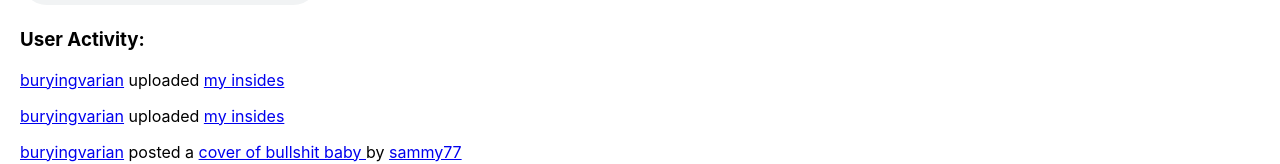
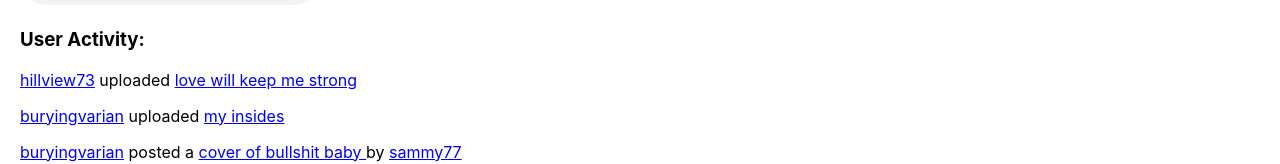
Before and after one commit to camelCaseSensitive/coverpool, a React (Create React App) app: page / in a window 1280 px wide. Shown: the part 530-694 px from the top of the page. Built offline with nearby package versions, Linux system fonts and the light colour scheme; no server answers; a web font is replaced by a local one.

Commit message:
Fix typo

```diff
--- a/src/App.js
+++ b/src/App.js
@@ -271,7 +271,7 @@ class Home extends React.Component {
         <SongPlayer songSource={'https://firebasestorage.googleapis.com/v0/b/coverpool-c532b.appspot.com/o/7R5T6CBpJHZF1wITzyLgWhvdfEI3%2Fcovers%2Fdoahnean%2Fdandelion%2Fdandelion%20written%20by%20doahnean%20and%20performed%20by%20mallard%20westcott%20on%20banjo.mp3?alt=media&token=12198219-0485-4018-870c-31a816f66665'} songName = "Dandelion" />
 
         <h3>User Activity: </h3>
-        <p><a href="/user/hillview73">buryingvarian</a> uploaded <a href="/user/hillview73/originals/love-will-keep-me-strong">my insides</a></p>
+        <p><a href="/user/hillview73">hillview73</a> uploaded <a href="/user/hillview73/originals/love-will-keep-me-strong">love will keep me strong</a></p>
         <p><a href="/user/buryingvarian">buryingvarian</a> uploaded <a href="/user/buryingvarian/originals/my-insides-">my insides</a></p>
         <p><a href="/user/buryingvarian">buryingvarian</a> posted a <a href="/user/buryingvarian/Covers/sammy77/bullshit-baby"> cover of bullshit baby </a> by <a href="/user/sammy77">sammy77</a></p>
         <p><a href="/user/buryingvarian">buryingvarian</a> uploaded <a href="/user/buryingvarian/originals/pacing-">pacing</a></p>
```
